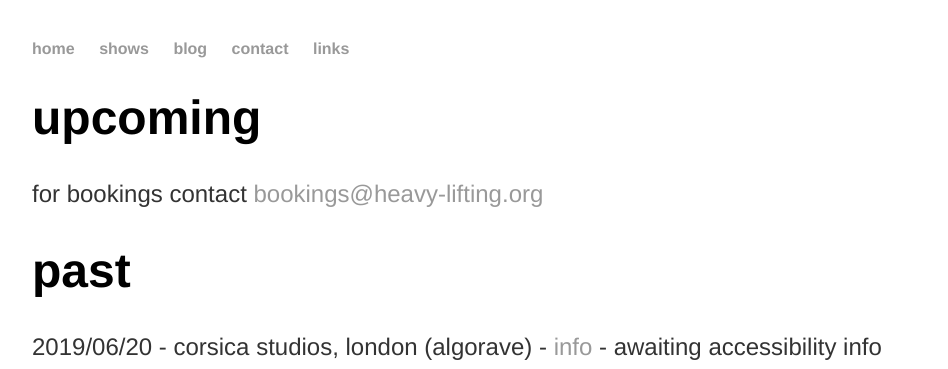
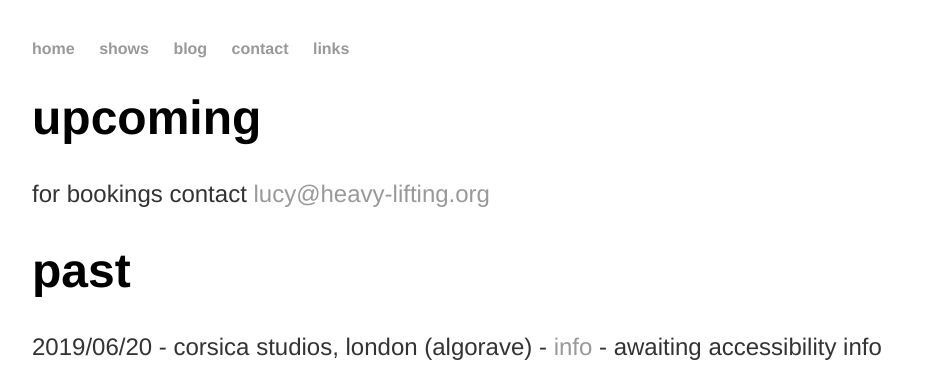
Before and after one commit to heavy-lifting/heavy-lifting.github.io, a Jekyll site: the page built from shows.html, in a window 1280 px wide and 900 px high. Shown: the top 369 px of the window, without its empty margins (160-1108 px from the left). Built offline with Jekyll 4.4.1, drawn with Linux system fonts in a browser that asks for light colours.

Commit message:
Update shows.html

```diff
--- a/shows.html
+++ b/shows.html
@@ -6,7 +6,7 @@ title: shows
 <div class="upcoming">
 	<h1>upcoming</h1>
 
-	<p>for bookings contact <a href ="mailto:bookings@heavy-lifting.org" target="_blank">bookings@heavy-lifting.org </a></p>
+	<p>for bookings contact <a href ="mailto:lucy@heavy-lifting.org" target="_blank">lucy@heavy-lifting.org </a></p>
 
 
 
```
